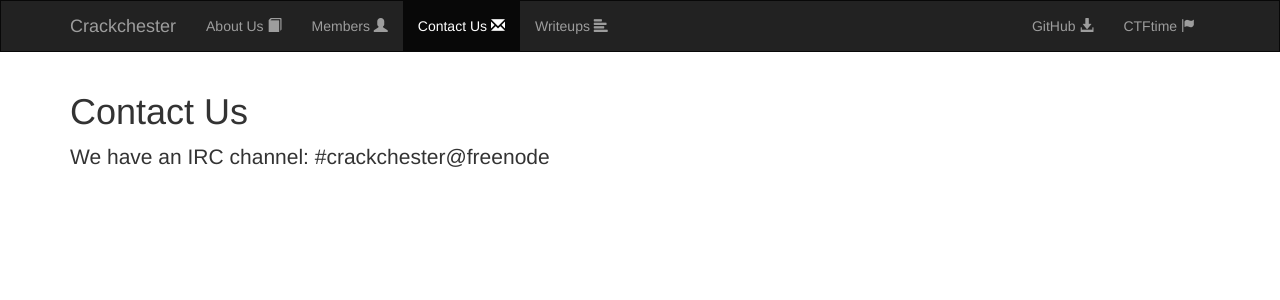
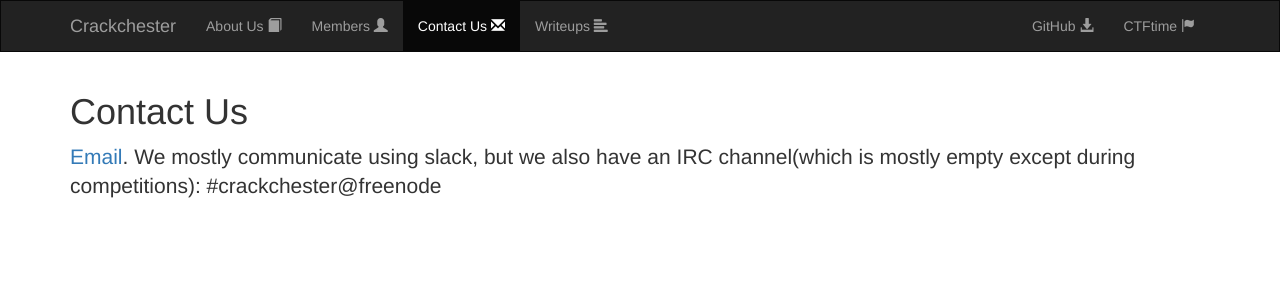
Before and after one commit to Crackchester/website_old, a Jekyll site: the page built from contact-us.html, in a window 1280 px wide. Shown: the top 300 px of the page. Built offline with Jekyll 4.4.1, drawn with Linux system fonts in a browser that asks for light colours; nearby versions of some CDN libraries.

Commit message:
Added email and mentioned slack

```diff
--- a/contact-us.html
+++ b/contact-us.html
@@ -5,4 +5,4 @@ title: Contact Us
 ---
 
 			<h1>Contact Us</h1>
-			<p class="lead">We have an IRC channel: #crackchester@freenode</p>
+			<p class="lead"><a href="mailto:crackchester@tuta.io">Email</a>. We mostly communicate using slack, but we also have an IRC channel(which is mostly empty except during competitions): #crackchester@freenode</p>
```
